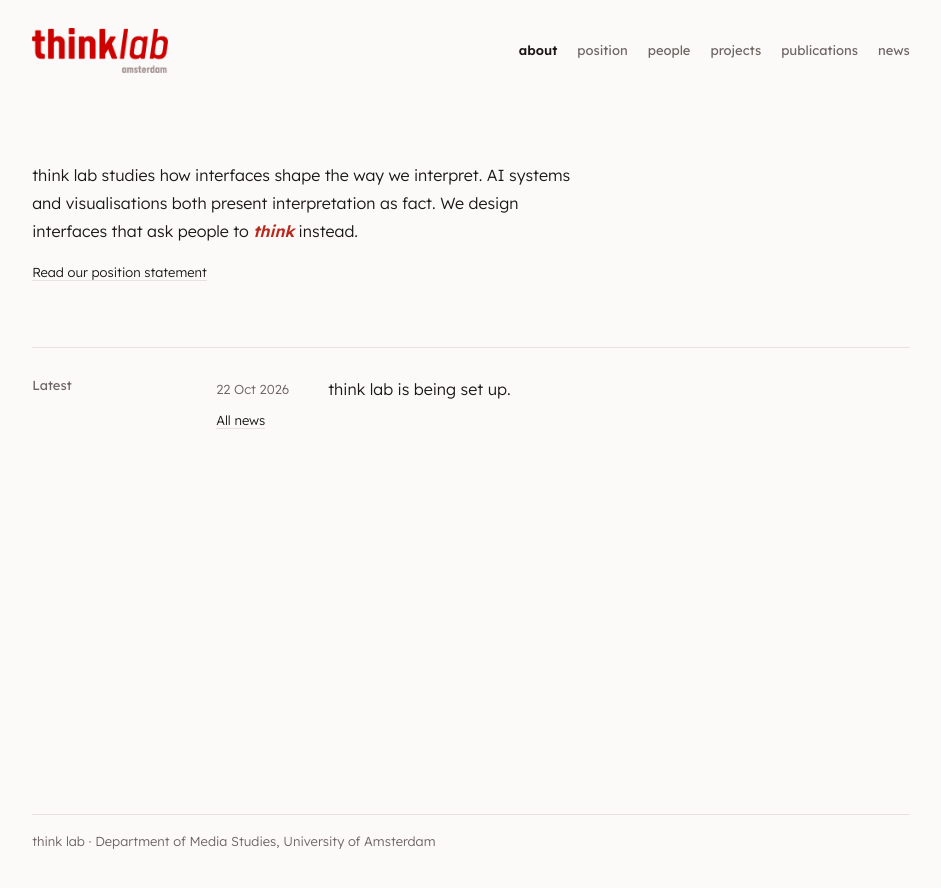
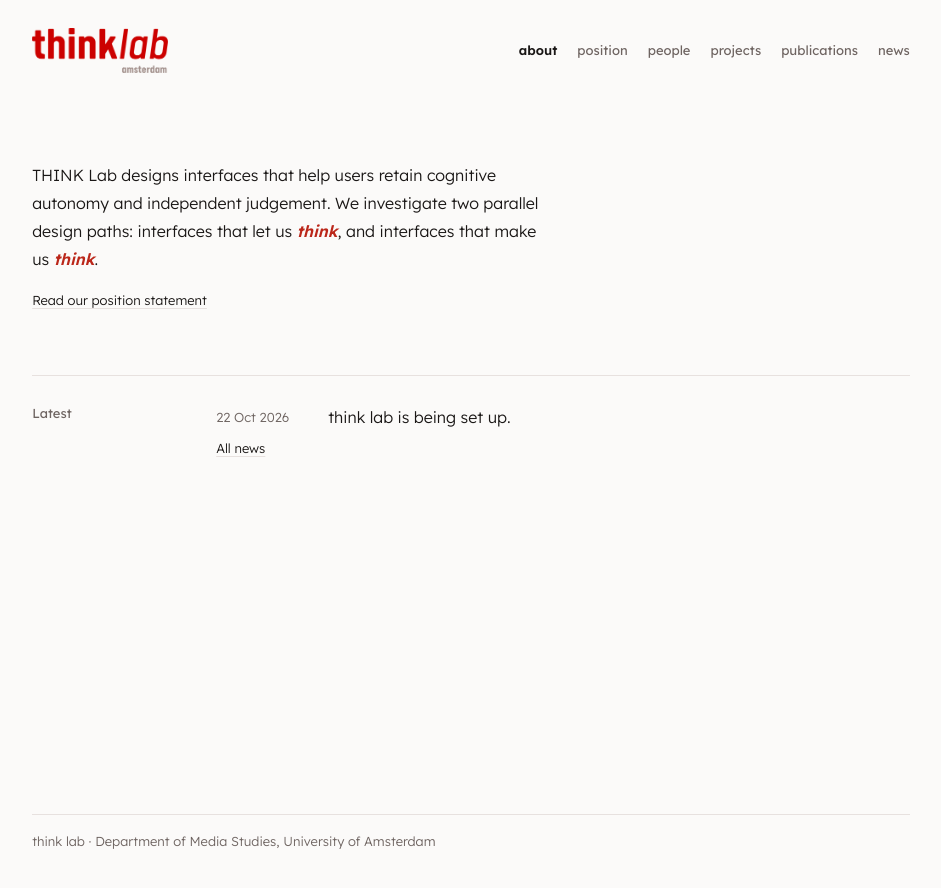
Before and after one commit to HLMQA/think, a Jekyll site: the page built from index.md, in a window 1280 px wide. Shown: the top 888 px of the page, without its empty margins (169-1110 px from the left). Built offline with Jekyll 4.4.1, drawn with Linux system fonts in a browser that asks for light colours.

Commit message:
Update homepage intro from the position statement
Co-Authored-By: Claude Opus 5.5 <noreply@anthropic.com>
Claude-Session: https://claude.ai/code/session_01TgR6aJ38HLEPLrkB6bpgPr

```diff
--- a/index.md
+++ b/index.md
@@ -2,7 +2,7 @@
 layout: default
 ---
 <div class="intro">
-  <p>think lab studies how interfaces shape the way we interpret. AI systems and visualisations both present interpretation as fact. We design interfaces that ask people to <em>think</em> instead.</p>
+  <p>THINK Lab designs interfaces that help users retain cognitive autonomy and independent judgement. We investigate two parallel design paths: interfaces that let us <em>think</em>, and interfaces that make us <em>think</em>.</p>
   <p class="more"><a href="{{ '/position/' | relative_url }}">Read our position statement</a></p>
 </div>
 
```
